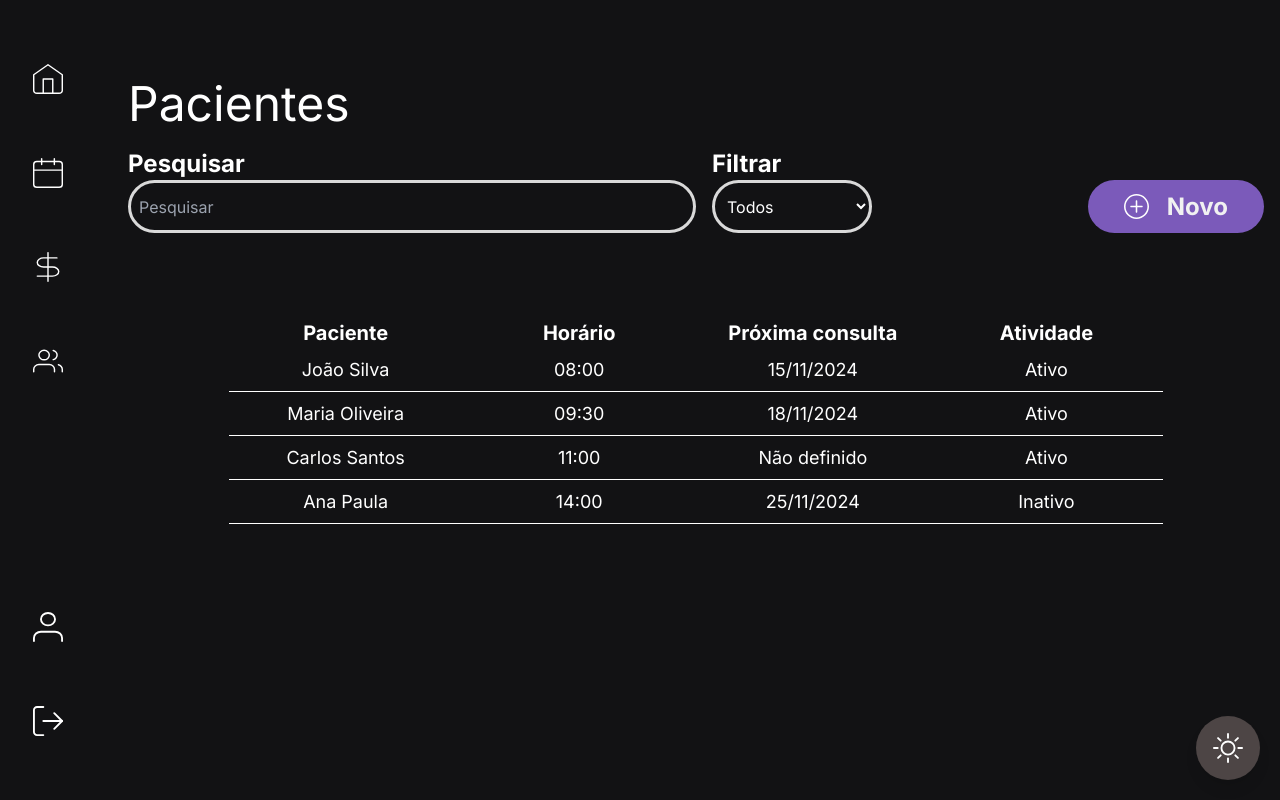
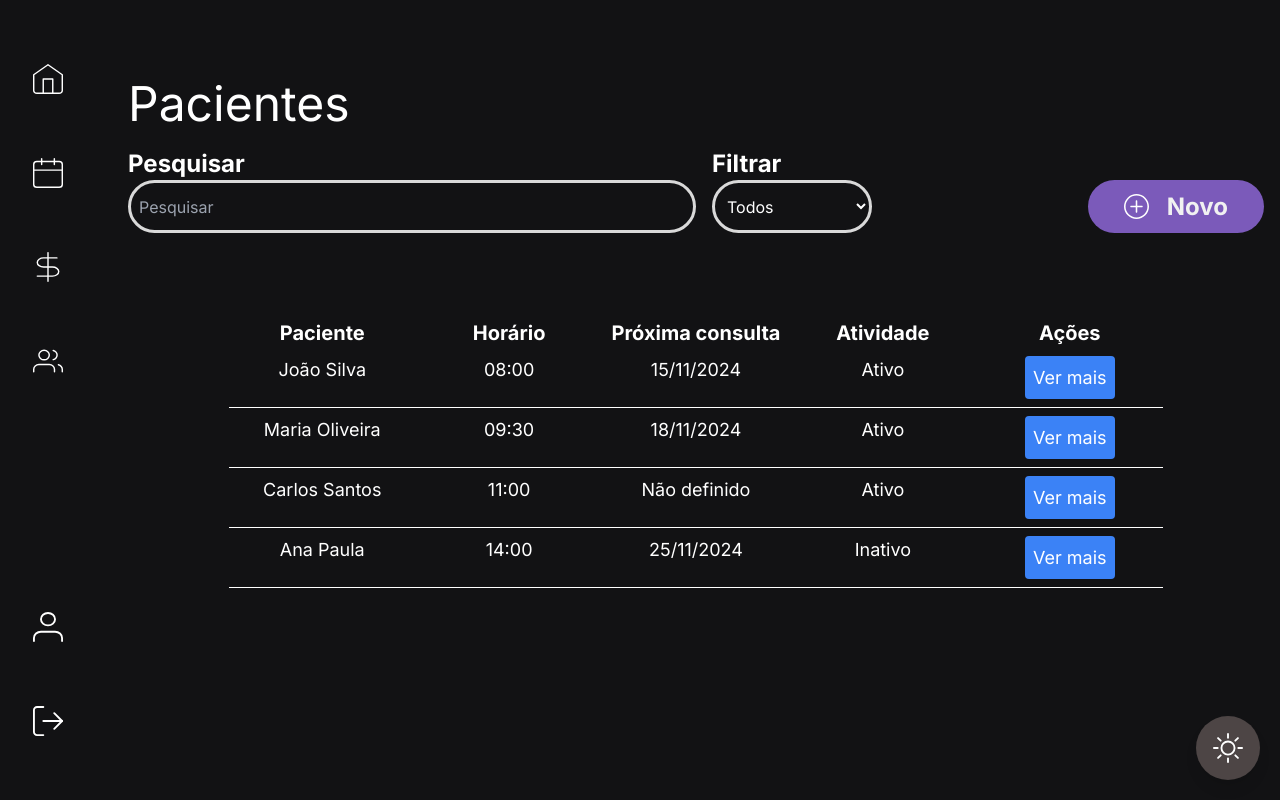
Before and after one commit to Melancia-Salgada/psico-frontend, a React (Vite) app in the folder easypsi/: page /pacientes in a window 1280 px wide. Built offline with nearby package versions, Linux system fonts and the light colour scheme.

Commit message:
botão ver mais

```diff
--- a/easypsi/src/components/Lista/List.jsx
+++ b/easypsi/src/components/Lista/List.jsx
@@ -2,14 +2,28 @@ import React, { useContext } from 'react';
 import { TemaContexto } from '../WhiteMode';
 import NoData from '../NoData';
 
-const List = ({ headers, data }) => {
+const List = ({ headers, data, onViewMore }) => { // Inclua onViewMore aqui
 
-  const {tema} = useContext(TemaContexto)
+  const { tema } = useContext(TemaContexto);
 
-  const estilos = tema? "text-red-500  bg-cinza w-full rounded-2xl" : "text-red-400"
-  const bar = tema? "border-preto-whitemode":"border-branco-darkmode"
-  // Verifica se data está vazia ou se é um erro
+  const estilos = tema ? "text-red-500 bg-cinza w-full rounded-2xl" : "text-red-400";
+  const bar = tema ? "border-preto-whitemode" : "border-branco-darkmode";
   const isEmpty = !data || (Array.isArray(data) && data.length === 0);
+
+  const renderAcao = () => {
+    if(headers.includes('Ações')) {
+      return (
+        <div className='flex-1 text-center text-[18px] p-2'>
+          <button
+            className='bg-blue-500 text-white p-2 rounded'
+            onClick={() => onViewMore(row)} // Chama a função ao clicar
+          >
+            Ver mais
+          </button>
+        </div>
+      )
+    }
+  }
 
   return (
     <div className='mt-[5.3rem] ml-[6.3rem] mr-[6.3rem]'>
@@ -17,14 +31,14 @@ const List = ({ headers, data }) => {
         {/* Listagem */}
         <div>
           {isEmpty ? (
-            <NoData/>
+            <NoData />
           ) : (
             <>
               {/* Header */}
               <div className="flex justify-between">
                 {headers.map((header, index) => (
                   <div key={index} className='flex-1 text-center'>
-                    <span className=' text-[20px] font-extrabold'>{header}</span>
+                    <span className='text-[20px] font-extrabold'>{header}</span>
                   </div>
                 ))}
               </div>
@@ -37,6 +51,9 @@ const List = ({ headers, data }) => {
                       {item}
                     </div>
                   ))}
+                  {/* Adiciona o botão "Ver mais" */}
+                  {renderAcao()}
+
                 </div>
               ))}
             </>
--- a/easypsi/src/components/Lista/Pesquisa.jsx
+++ b/easypsi/src/components/Lista/Pesquisa.jsx
@@ -22,6 +22,40 @@ const Pesquisa = ({ showButton = true, appName = "", margin = true, onFiltroChan
         return null;
     }
   };
+
+  const renderDrop = () => {
+    switch (appName){
+      case "Paciente":
+        return (
+          <div>
+            <label className='text-2xl font-bold mb-2'>Filtrar</label>
+            <select
+              className={`p-2 flex flex-row w-40 ${inputBorder}`}
+              onChange={handleFiltroChange}
+            >
+              <option value="" className={`py-2 ${drop}`}>Todos</option>
+              <option value="Ativo" className={`py-2 ${drop}`}>Ativos</option>
+              <option value="Inativo" className={`py-2 ${drop}`}>Inativos</option>
+            </select>
+          </div>
+        )
+        case "Consulta":
+          return (
+            <div>
+              <label className='text-2xl font-bold mb-2'>Filtrar</label>
+              <select
+                className={`p-2 flex flex-row w-40 ${inputBorder}`}
+                onChange={handleFiltroChange}
+              >
+                <option value="" className={`py-2 ${drop}`}>Todos</option>
+                <option value="Ativo" className={`py-2 ${drop}`}>Agendado</option>
+                <option value="Adiado   " className={`py-2 ${drop}`}>Adiado</option>
+                <option value="Inativo" className={`py-2 ${drop}`}>Cancelado</option>
+              </select>
+            </div>
+          )
+    }
+  }
 
   // Atualiza o filtro ao mudar a seleção no dropdown
   const handleFiltroChange = (e) => {
@@ -50,17 +84,7 @@ const Pesquisa = ({ showButton = true, appName = "", margin = true, onFiltroChan
           </div>
 
           {/* Dropdown para Filtro de Status */}
-          <div>
-            <label className='text-2xl font-bold mb-2'>Filtrar</label>
-            <select
-              className={`p-2 flex flex-row w-40 ${inputBorder}`}
-              onChange={handleFiltroChange}
-            >
-              <option value="" className={`py-2 ${drop}`}>Todos</option>
-              <option value="Ativo" className={`py-2 ${drop}`}>Ativos</option>
-              <option value="Inativo" className={`py-2 ${drop}`}>Inativos</option>
-            </select>
-          </div>
+          {renderDrop()}
         </div>
 
         {/* Botão Novo */}
--- a/easypsi/src/views/Pacientes.jsx
+++ b/easypsi/src/views/Pacientes.jsx
@@ -6,7 +6,7 @@ import WhiteMode from '../components/WhiteMode';
 import List from '../components/Lista/List';
 
 const Pacientes = () => {
-  const headers = ['Paciente', 'Horário', 'Próxima consulta', 'Atividade'];
+  const headers = ['Paciente', 'Horário', 'Próxima consulta', 'Atividade', 'Ações'];
 
   // Dados fictícios para simular o conteúdo
   const [data] = useState([
@@ -26,6 +26,13 @@ const Pacientes = () => {
     return isStatusMatch && isSearchMatch; // Retorna true se ambos os filtros forem correspondentes
   });
 
+  // Função para lidar com o clique do botão "Ver mais"
+  const handleViewMore = (row) => {
+    // Aqui você pode implementar a lógica para mostrar mais detalhes
+    // Por exemplo, pode usar um modal, um alerta ou redirecionar para outra página
+    alert(`Detalhes de ${row[0]}: Horário: ${row[1]}, Próxima consulta: ${row[2]}, Atividade: ${row[3]}`);
+  };
+
   return (
     <div>
       <Sidebar />
@@ -36,8 +43,9 @@ const Pacientes = () => {
           appName='Paciente'
           onFiltroChange={setFiltroStatus} // Passa a função de alteração do filtro
           onSearchChange={setSearchTerm} // Passa a função de alteração da pesquisa
+          margin={true}
         />
-        <List headers={headers} data={filteredData} />
+        <List headers={headers} data={filteredData} onViewMore={handleViewMore} /> {/* Passa a função */}
       </div>
       <WhiteMode />
     </div>
```
